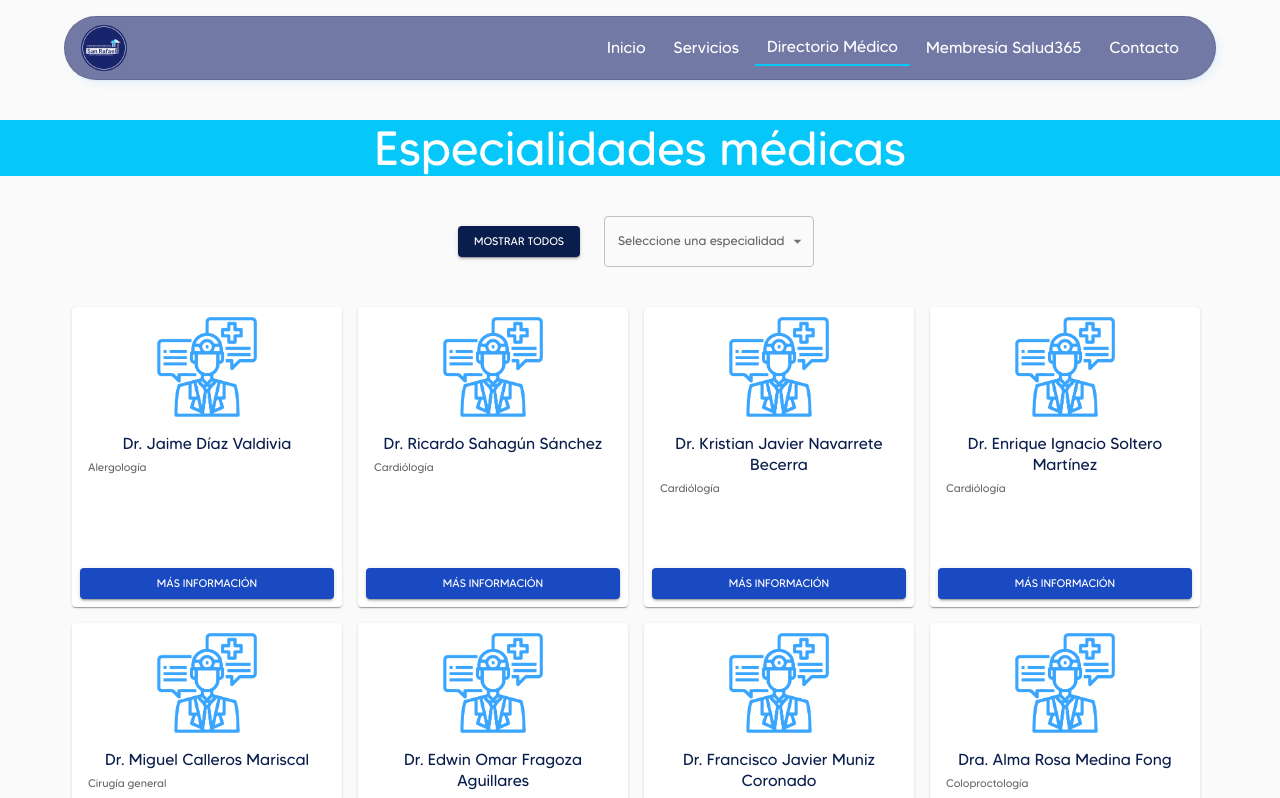
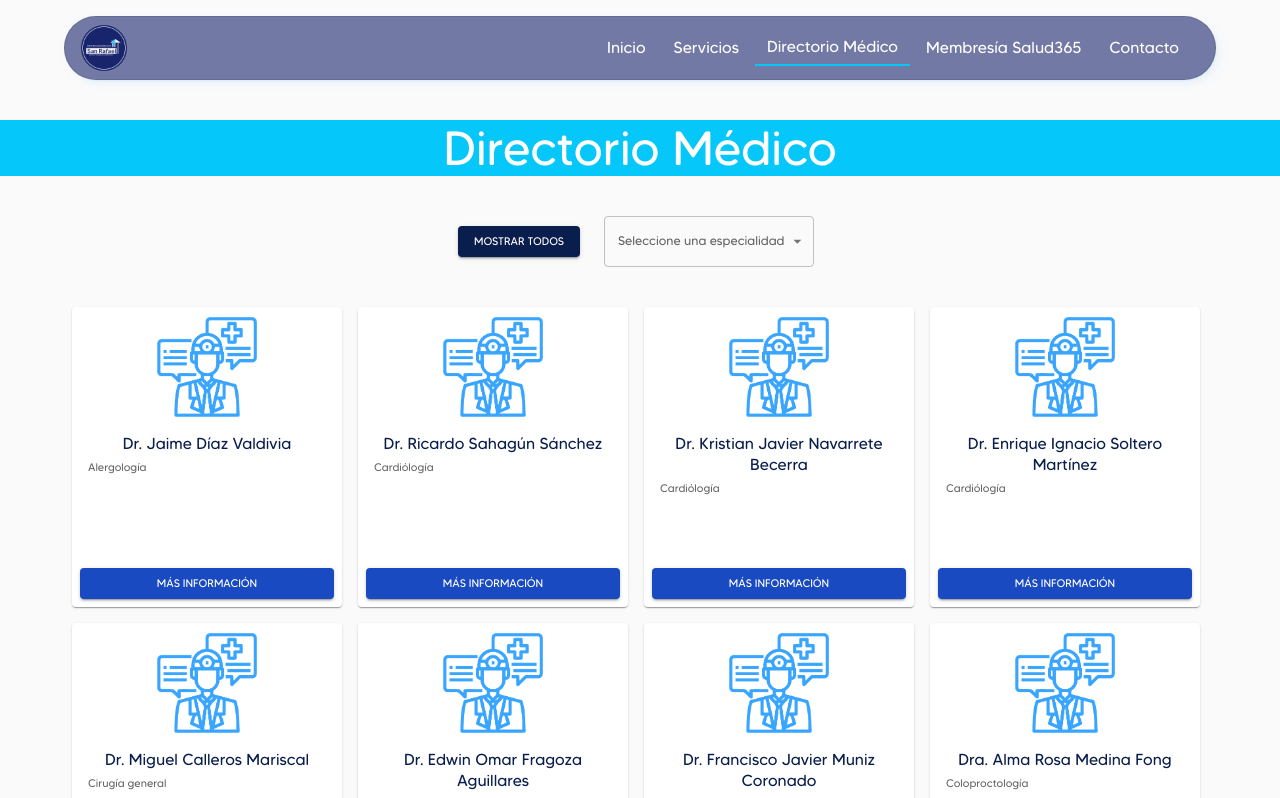
Before and after one commit to Amezcua04/cqsr-v2, a React (Create React App) app: page /medicos in a window 1280 px wide. Shown: the top 798 px of the page. Built offline with nearby package versions, Linux system fonts and the light colour scheme.

Commit message:
FIXED: Cambio titulo en componente especialidades

```diff
--- a/src/scenes/especialidades/Especialidades.jsx
+++ b/src/scenes/especialidades/Especialidades.jsx
@@ -34,7 +34,7 @@ const Especialidades = () => {
             backgroundColor: "#06C7F9",
           }}
         >
-          Especialidades médicas
+          Directorio Médico
         </Typography>
 
         {/* Contenido */}
```
